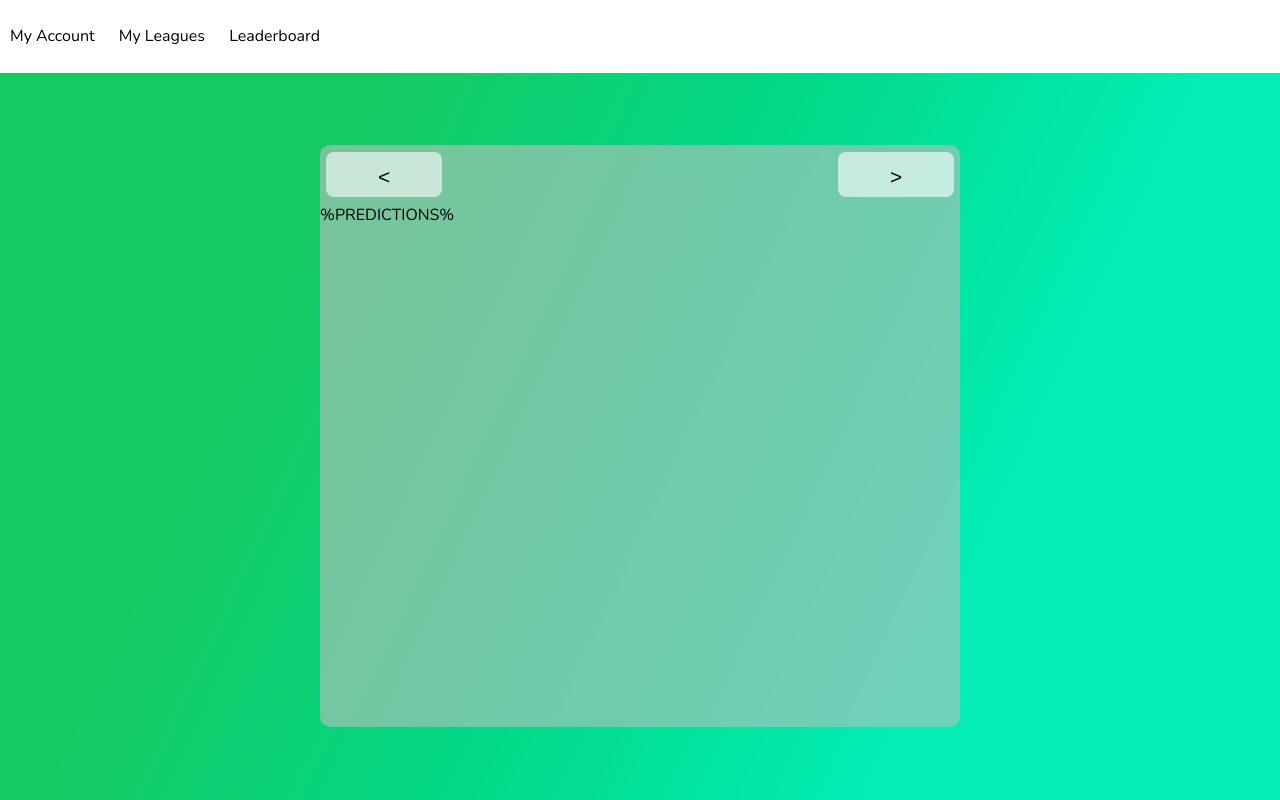
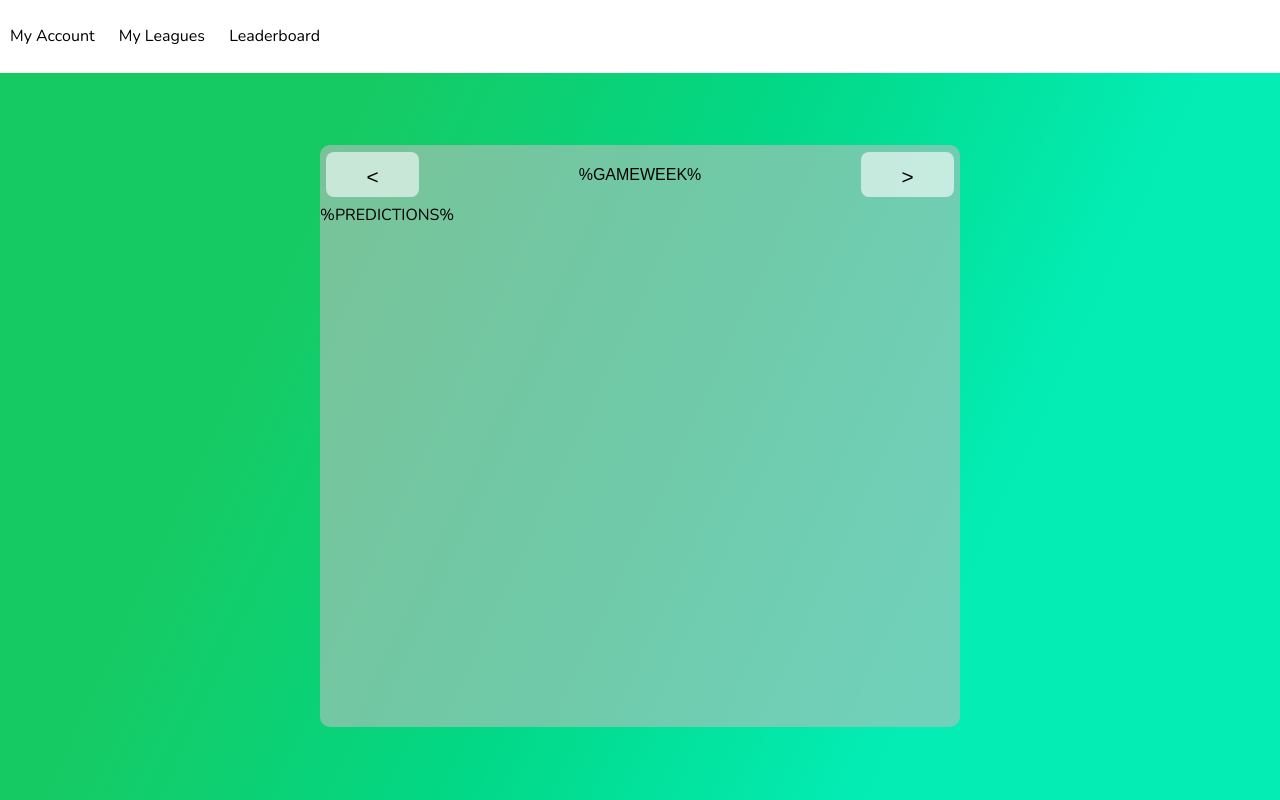
Before and after one commit to adammarszalek22/pl-website, a website: page public/main-page.html in a window 1280 px wide. Drawn offline with nearby package versions, Linux system fonts and the light colour scheme.

Commit message:
basics of main page done

```diff
--- a/public/home.js
+++ b/public/home.js
@@ -13,6 +13,8 @@ buttonRight.addEventListener('click', () => {
             children[i+1].classList.remove('hide');
             children[i+1].classList.add('current');
             children[i+1].classList.add('slide-right-to-left');
+
+            document.querySelector('.current-gameweek').textContent = `Gameweek ${children[i+1].id}`;
 
             children[i+1].addEventListener('animationend', function animationEnd() {
                 theDiv.classList.remove('current');
@@ -43,6 +45,8 @@ buttonLeft.addEventListener('click', () => {
             children[i-1].classList.add('slide-left-to-right');
             theDiv.classList.add('slide-left-to-right');
 
+            document.querySelector('.current-gameweek').textContent = `Gameweek ${children[i-1].id}`;
+
             children[i-1].addEventListener('animationend', function animationEnd() {
                 theDiv.classList.remove('current');
                 theDiv.classList.remove('slide-left-to-right');
--- a/public/main-page.html
+++ b/public/main-page.html
@@ -19,8 +19,9 @@
     <div class="main-container">
         <div class="card">
             <div class="carousel-buttons">
-                <button class="carousel-button carousel-button-left"><</button>
-                <button class="carousel-button carousel-button-right">></button>
+                <button class="carousel-bar-item carousel-button-left"><</button>
+                <p class="carousel-bar-item current-gameweek">%GAMEWEEK%</p>
+                <button class="carousel-bar-item carousel-button-right">></button>
             </div>
 
             <div class="carousel">
--- a/public/style.css
+++ b/public/style.css
@@ -113,43 +113,52 @@ nav {
 .carousel {
     display: flex;
     overflow: hidden;
+    height: 100%;
 }
 
 .carousel-buttons {
     display: flex;
+    justify-content: space-between;
     height: 10%;
-    gap: 60%
 }
 
-.carousel-button {
+.carousel-bar-item {
     left: 10px;
-    width: 20%;
     margin: 1%;
-    padding: 0.8rem 1.5rem;
+    font-family: PremierSans-Bold, Arial, "Helvetica Neue", Helvetica, sans-seriff;
+}
+
+button.carousel-bar-item {
+    padding: 0.8rem 2.5rem;
     border: 0px;
     border-radius: 8px;
     background: rgba(255, 255, 255, 0.6);
     color: inherit;
     font-size: 1.3rem;
-    font-family: PremierSans-Bold, Arial, "Helvetica Neue", Helvetica, sans-seriff;
+}
+
+.current-gameweek {
+    display: flex;
+    justify-content: center;
+    align-items: center;
+    font-size: 1rem;
 }
 
 .carousel-item {
     height: 90%;
+    width: 100%;
+    min-width: 100%;
     display: flex;
     flex-direction: column;
-    justify-content: center;
+    justify-content: space-between;
     align-items: center;
     padding-top: 2%;
     padding-bottom: 2%;
 }
 
 .match-div {
-    height: 100%;
-    width: 100%;
     display: flex;
     gap: 0.5%;
-    /* flex-shrink: 1; */
 }
 
 .vertical-center {
@@ -161,7 +170,7 @@ nav {
 }
 
 .slide-right-to-left {
-    animation: slideRightToLeft 2s forwards;
+    animation: slideRightToLeft 0.8s forwards;
 }
 
 @keyframes slideRightToLeft {
@@ -175,7 +184,7 @@ nav {
 }
 
 .slide-left-to-right {
-    animation: slideLeftToRight 2s forwards;
+    animation: slideLeftToRight 0.8s forwards;
 }
 
 @keyframes slideLeftToRight {
@@ -236,59 +245,3 @@ nav {
     border-radius: 20%;
     text-align: center;
 }
-
-
-
-/* These buttons are simply ugly so will replace them
-.carousel-button {
-    position: relative;
-    margin: 1%;
-    width: 9%;
-    height: 100%;
-    background-color: rgb(185, 192, 190, 0.6);
-    border-radius: 10%;
-}
-
-.arrow-top-left {
-    background-color: rgba(233, 240, 237, 0.578);
-    position: absolute;
-    left: 40%;
-    top: 10%;
-    width: 15%;
-    height: 40%;
-    transform: skew(135deg);
-    border-radius: 10%;
-}
-
-.arrow-bottom-left {
-    background-color: rgba(233, 240, 237, 0.578);
-    position: absolute;
-    left: 40%;
-    top: 50%;
-    width: 15%;
-    height: 40%;
-    transform: skew(45deg);
-    border-radius: 10%;
-}
-
-.arrow-top-right {
-    background-color: rgba(233, 240, 237, 0.578);
-    position: absolute;
-    left: 40%;
-    top: 10%;
-    width: 15%;
-    height: 40%;
-    transform: skew(45deg);
-    border-radius: 10%;
-}
-
-.arrow-bottom-right {
-    background-color: rgba(233, 240, 237, 0.578);
-    position: absolute;
-    left: 40%;
-    top: 50%;
-    width: 15%;
-    height: 40%;
-    transform: skew(135deg);
-    border-radius: 10%;
-} */
```
Also changed, not shown: controllers/page-controller.js (+4 -4 lines).
